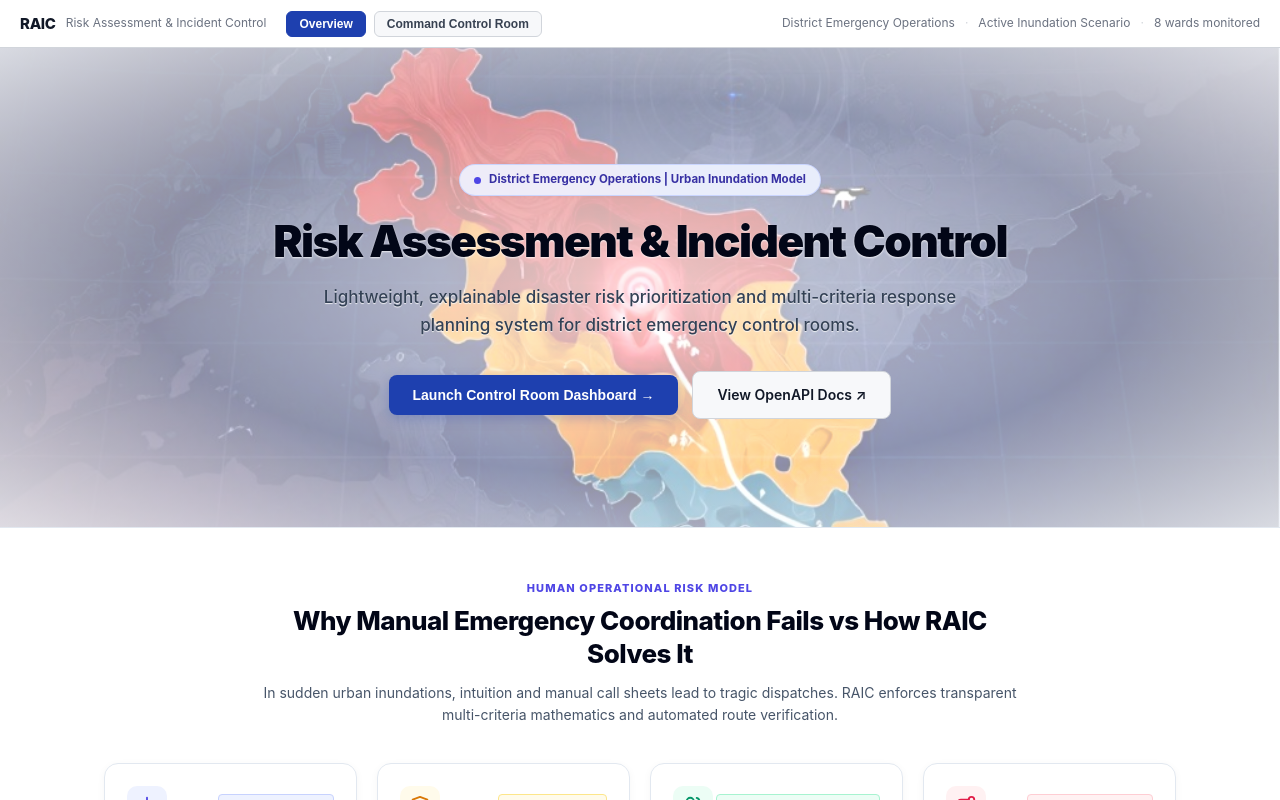
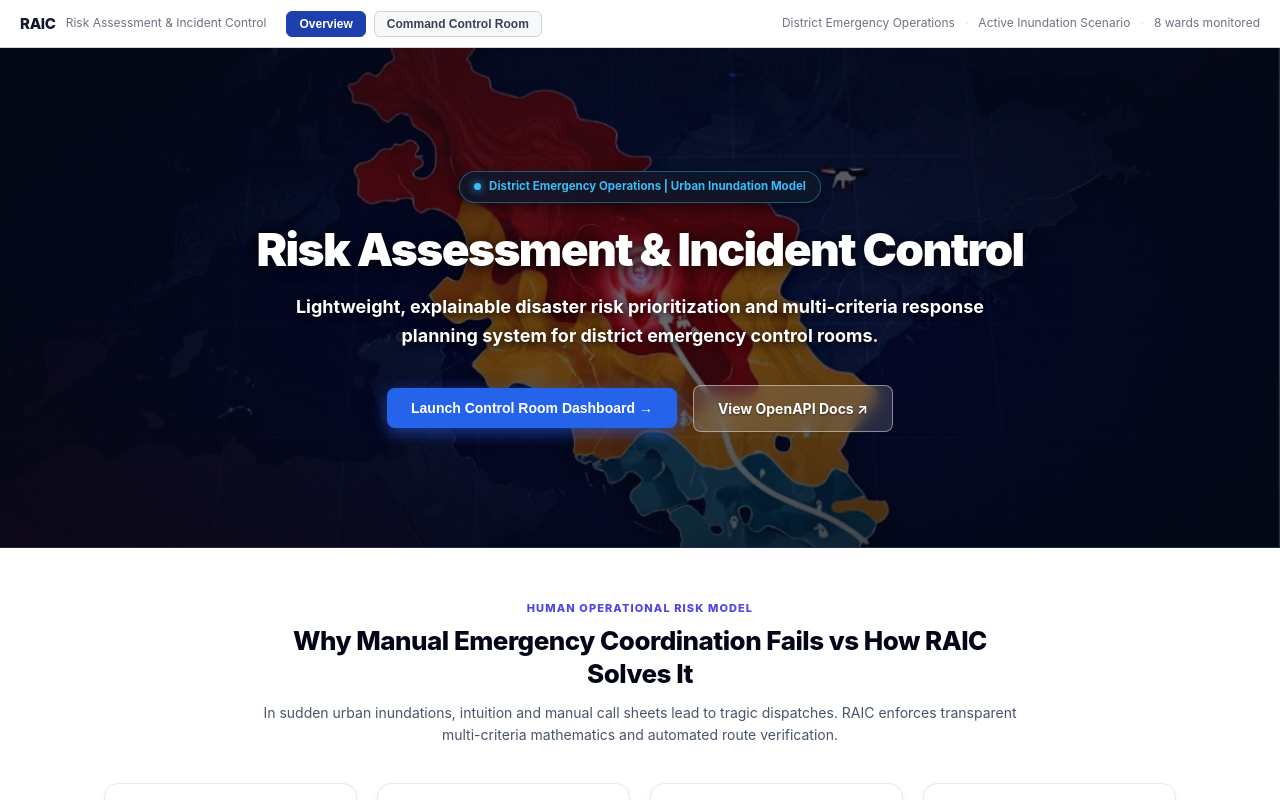
Before and after one commit to SIBAM890/IBM_Hack_team_044, a React (Vite) app in the folder frontend/: page / in a window 1280 px wide. Built offline with nearby package versions, Linux system fonts and the light colour scheme.

Commit message:
style: make map background opaque for hero, white bold typography, and transparent nav border

```diff
--- a/frontend/src/index.css
+++ b/frontend/src/index.css
@@ -59,7 +59,6 @@ body {
   height: 100vh;
 }
 
-/* ── Header ────────────────────────────────────────────────────────────────── */
 #top-bar {
   flex-shrink: 0;
   display: flex;
@@ -69,6 +68,38 @@ body {
   padding: 0 20px;
   background: var(--bg);
   border-bottom: 1px solid var(--border);
+}
+
+.nav-tabs {
+  display: flex;
+  align-items: center;
+  gap: 6px;
+  margin-left: 20px;
+}
+
+.nav-tab {
+  background: transparent;
+  border: 1px solid transparent;
+  color: var(--text-muted);
+  padding: 4px 12px;
+  border-radius: 6px;
+  font-size: 12.5px;
+  font-weight: 600;
+  cursor: pointer;
+  transition: color 0.15s ease, border-color 0.15s ease;
+}
+
+.nav-tab:hover {
+  color: var(--text);
+  border-color: var(--border);
+  background: transparent;
+}
+
+.nav-tab.active {
+  background: transparent;
+  color: var(--text);
+  border: 1px solid var(--border);
+  font-weight: 700;
 }
 
 #system-name {
@@ -752,10 +783,10 @@ body {
   position: relative;
   width: 100%;
   overflow: hidden;
-  background: #f8fafc;
-  border-bottom: 1px solid #e2e8f0;
-  padding: 84px 24px 76px;
-  min-height: 480px;
+  background: #090e17;
+  border-bottom: 1px solid #1e293b;
+  padding: 88px 24px 80px;
+  min-height: 500px;
   display: flex;
   align-items: center;
   justify-content: center;
@@ -781,9 +812,9 @@ body {
   width: 100%;
   height: 100%;
   object-fit: cover;
-  object-position: center 38%;
-  opacity: 0.85;
-  filter: saturate(1.18) contrast(1.08);
+  object-position: center center;
+  opacity: 1;
+  filter: brightness(0.68) contrast(1.12) saturate(1.15);
 }
 
 .hero-bg-overlay {
@@ -796,16 +827,15 @@ body {
   height: 100%;
   background: radial-gradient(
     ellipse at center,
-    rgba(255, 255, 255, 0.74) 0%,
-    rgba(255, 255, 255, 0.48) 55%,
-    rgba(248, 250, 252, 0.85) 100%
+    rgba(10, 15, 29, 0.40) 0%,
+    rgba(6, 11, 22, 0.72) 100%
   );
 }
 
 .landing-hero-content-center {
   position: relative;
   z-index: 2;
-  max-width: 840px;
+  max-width: 860px;
   margin: 0 auto;
   text-align: center;
   display: flex;
@@ -818,53 +848,83 @@ body {
   align-items: center;
   gap: 8px;
   padding: 6px 14px;
-  background: rgba(238, 242, 255, 0.92);
-  backdrop-filter: blur(8px);
-  -webkit-backdrop-filter: blur(8px);
-  color: #3730a3;
-  border: 1px solid rgba(199, 210, 254, 0.9);
+  background: rgba(15, 23, 42, 0.85);
+  backdrop-filter: blur(10px);
+  -webkit-backdrop-filter: blur(10px);
+  color: #38bdf8;
+  border: 1px solid rgba(56, 189, 248, 0.4);
   border-radius: 20px;
   font-size: 11.5px;
   font-weight: 700;
   margin-bottom: 20px;
-  box-shadow: 0 1px 3px rgba(0,0,0,0.04);
+  box-shadow: 0 4px 12px rgba(0, 0, 0, 0.4);
 }
 
 .badge-dot {
   width: 7px;
   height: 7px;
   border-radius: 50%;
-  background: #4f46e5;
+  background: #38bdf8;
+  box-shadow: 0 0 8px #38bdf8;
   display: inline-block;
 }
 
 .landing-title-centered {
-  font-size: 44px;
+  font-size: 46px;
   font-weight: 900;
   line-height: 1.14;
   letter-spacing: -0.035em;
-  color: #020617;
+  color: #ffffff;
   margin-bottom: 18px;
-  text-shadow: 0 1px 2px rgba(255, 255, 255, 0.8);
+  text-shadow: 0 2px 14px rgba(0, 0, 0, 0.85);
 }
 
 .landing-subtitle-centered {
-  font-size: 17px;
-  color: #334155;
-  max-width: 700px;
-  margin: 0 auto 32px auto;
+  font-size: 18px;
+  color: #ffffff;
+  max-width: 720px;
+  margin: 0 auto 34px auto;
   line-height: 1.6;
-  font-weight: 500;
-  text-shadow: 0 1px 1px rgba(255, 255, 255, 0.8);
+  font-weight: 700;
+  text-shadow: 0 2px 10px rgba(0, 0, 0, 0.9);
 }
 
 .landing-cta-group-centered {
   display: flex;
   justify-content: center;
   align-items: center;
-  gap: 14px;
+  gap: 16px;
   margin-bottom: 0;
   flex-wrap: wrap;
+}
+
+.landing-hero-fullbleed .landing-btn-primary {
+  background: #2563eb;
+  color: #ffffff;
+  font-weight: 700;
+  border: none;
+  box-shadow: 0 4px 16px rgba(37, 99, 235, 0.6);
+}
+
+.landing-hero-fullbleed .landing-btn-primary:hover {
+  background: #1d4ed8;
+  transform: translateY(-1px);
+}
+
+.landing-hero-fullbleed .landing-btn-secondary {
+  background: rgba(255, 255, 255, 0.14);
+  color: #ffffff;
+  border: 1px solid rgba(255, 255, 255, 0.45);
+  backdrop-filter: blur(8px);
+  -webkit-backdrop-filter: blur(8px);
+  font-weight: 700;
+  text-shadow: 0 1px 2px rgba(0, 0, 0, 0.5);
+}
+
+.landing-hero-fullbleed .landing-btn-secondary:hover {
+  background: rgba(255, 255, 255, 0.25);
+  border-color: #ffffff;
+  color: #ffffff;
 }
 
 @media (max-width: 768px) {
```
